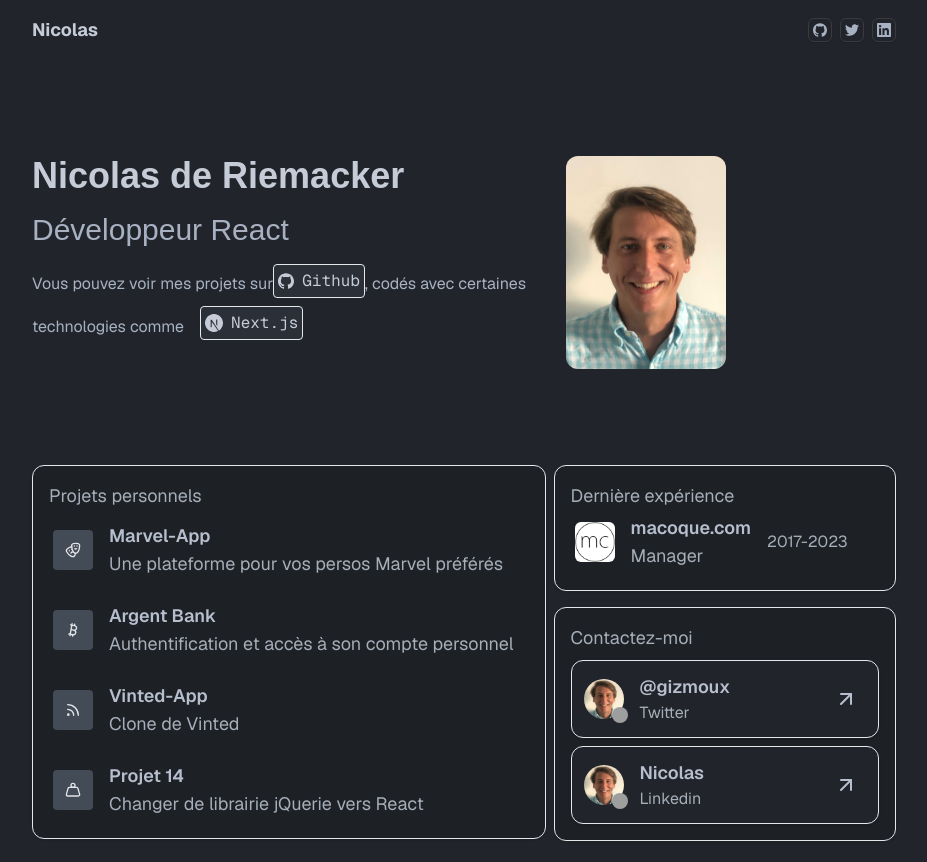
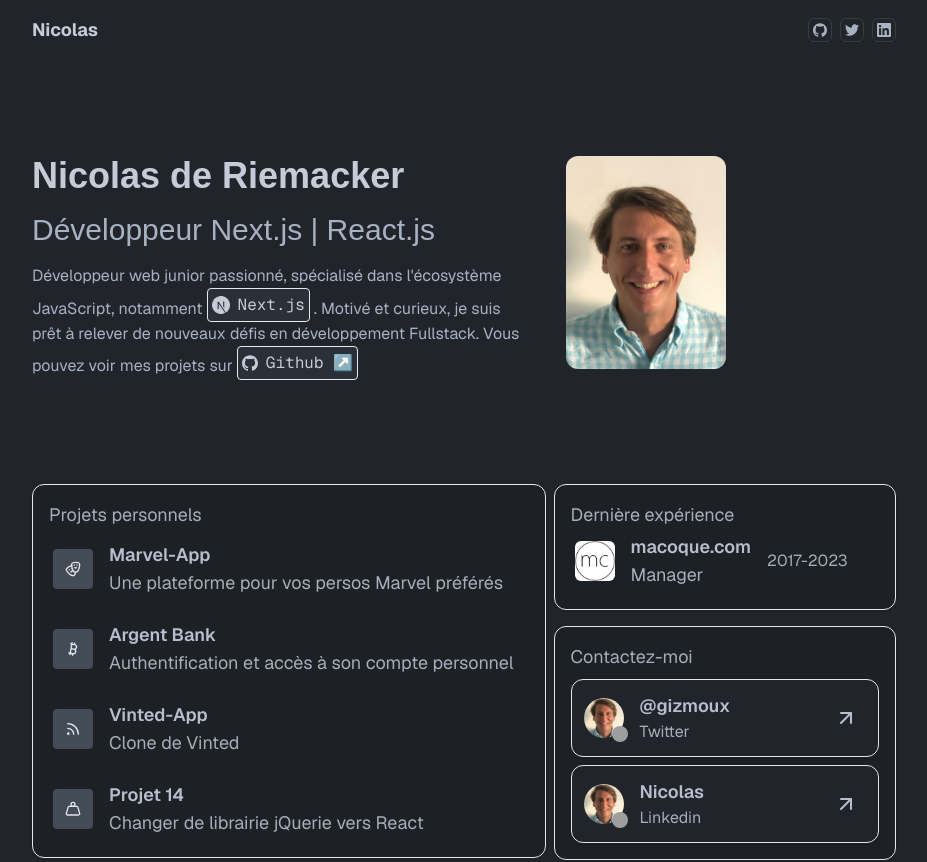
Before and after one commit to Gizmoux/nicolas-portfolio, a Next.js app: page / in a window 1280 px wide. Shown: the top 862 px of the page, without its empty margins (176-1103 px from the left). Built offline with nearby package versions, Linux system fonts and the light colour scheme; grey boxes are pictures that could not be loaded; a web font is replaced by a local one.

Commit message:
Add Hero

```diff
--- a/app/_components/Hero.tsx
+++ b/app/_components/Hero.tsx
@@ -4,7 +4,6 @@
 import profilPicture from '../_components/assets/Images/profil-pic.jpg';
 import Image from 'next/image';
 import { Code } from './Code';
-import { cn } from '@/lib/utils';
 import Link from 'next/link';
 import GithubIcon from './icons/GithubIcon';
 import NextIcon from './icons/NextIcon';
@@ -16,19 +15,23 @@
 				<h2 className="font-caption font-bold text-4xl text-primary">
 					Nicolas de Riemacker
 				</h2>
-				<h3 className="font-caption text-3xl">Développeur React</h3>
+				<h3 className="font-caption text-3xl">
+					Développeur Next.js | React.js
+				</h3>
 				<p className="text-base">
-					Vous pouvez voir mes projets sur
+					Développeur web junior passionné, spécialisé dans l'écosystème
+					JavaScript, notamment
+					<Code className="inline-flex items-center gap-2 ml-1 mr-1">
+						<NextIcon size={18} className="inline" /> Next.js
+					</Code>
+					. Motivé et curieux, je suis prêt à relever de nouveaux défis en
+					développement Fullstack. Vous pouvez voir mes projets sur
 					<Link href="http://github.com/Gizmoux">
-						<Code className="inline-flex items-center gap-2 mb-2">
+						<Code className="inline-flex items-center gap-2 mb-2 mr-1 ml-1">
 							<GithubIcon size={16} className="inline" />
-							Github
+							Github ↗️
 						</Code>
 					</Link>
-					, codés avec certaines technologies comme
-					<Code className="inline-flex items-center gap-2 ml-4">
-						<NextIcon size={18} className="inline" /> Next.js
-					</Code>
 				</p>
 			</div>
 			<div className="flex-[2] max-md:m-auto ml-auto">
```
